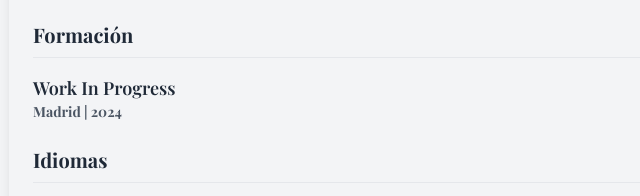
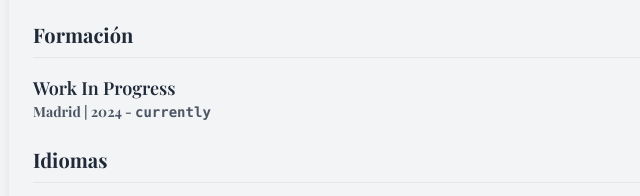
Before and after one commit to Chonicidad/Chonicidad.github.io, a plain HTML site: page index.html in a window 1280 px wide. Shown: the part 2197-2393 px from the top of the page, 247-887 px from the left. Drawn offline with nearby package versions, Linux system fonts and the light colour scheme; a web font is replaced by a local one.

Commit message:
Update index.html

```diff
--- a/index.html
+++ b/index.html
@@ -82,7 +82,7 @@ body {
       <div class="mb-4"><a href="https://estudio-workinprogress.com/" target="_blank">
            <h3 class="text-lg font-semibold">Work In Progress</h3>
       </a>
-        <p class="text-sm text-gray-600">Madrid | 2024</p>
+        <p class="text-sm text-gray-600">Madrid | 2024 - <code>currently</code></p>
       </div>
     </section>
         <section class="mb-6">
```
